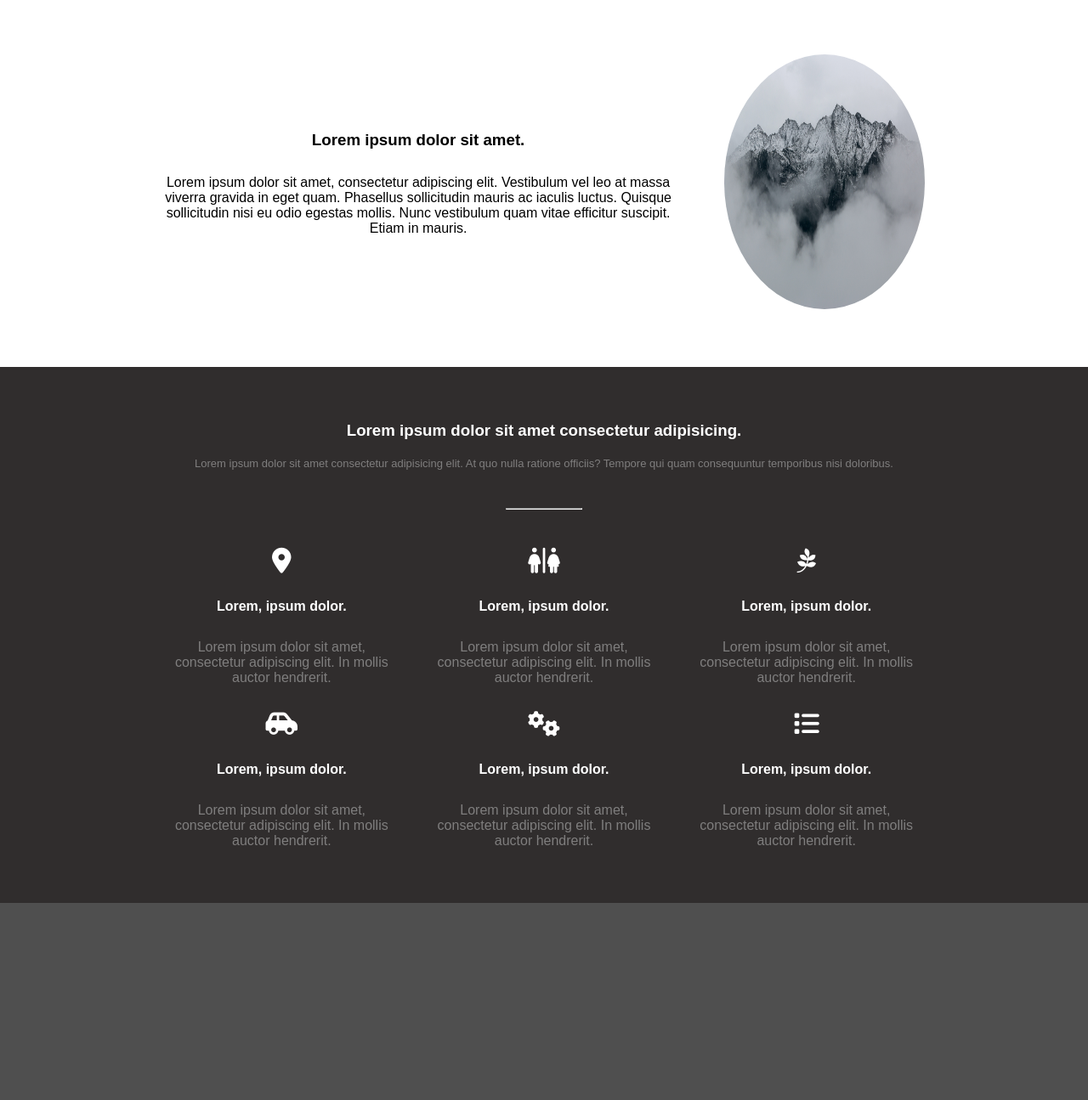
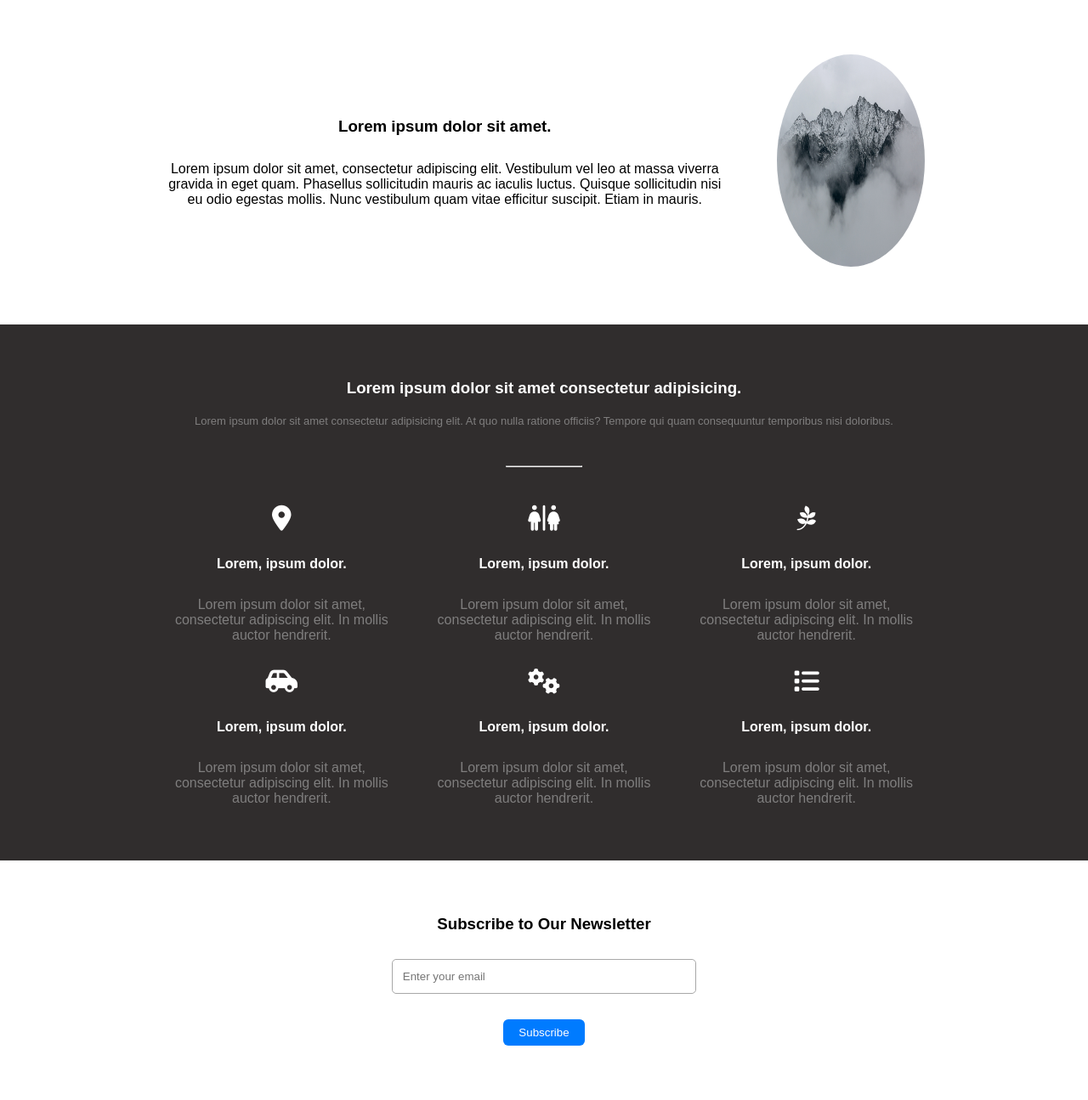
Before and after one commit to tinadjurkovic/Brainster-Challenges, a PHP site: page / in a window 1280 px wide. Shown: the part 800-2095 px from the top of the page at 85% size. Before the commit the page ends 1863 px from the top, so only its background shows below. Run offline with PHP 8.4, Linux system fonts and the light colour scheme; some libraries are stand-ins or nearby versions.

Commit message:
Section 3: completed

```diff
--- a/Challenge - GIT - 01 - Konstantina-Gjurkovic/index.html
+++ b/Challenge - GIT - 01 - Konstantina-Gjurkovic/index.html
@@ -115,6 +115,11 @@
           </div>
         </div>
       </section>
+      <section class="section-three section-inner">
+        <h3>Subscribe to Our Newsletter</h3>
+        <input type="email" id="email" placeholder="Enter your email" />
+        <button>Subscribe</button>
+      </section>
     </main>
   </body>
 </html>
--- a/Challenge - GIT - 01 - Konstantina-Gjurkovic/style.css
+++ b/Challenge - GIT - 01 - Konstantina-Gjurkovic/style.css
@@ -123,8 +123,8 @@ nav {
 }
 
 .section-one .image img {
-  height: 300px;
-  width: 750px;
+  height: 250px;
+  width: 500px;
   border-radius: 50%;
 }
 
@@ -172,3 +172,37 @@ hr {
 .box p {
   color: #7f7e7e;
 }
+
+.section-three {
+  display: flex;
+  flex-direction: column;
+  justify-content: center;
+  align-items: center;
+  text-align: center;
+  gap: 30px;
+}
+
+input {
+  width: 40%;
+  padding: 12px;
+  border: 1px solid #a8a8a8;
+  border-radius: 5px;
+}
+
+input:focus {
+  border-color: black;
+  outline: none;
+}
+
+button {
+  color: white;
+  background-color: #007bff;
+  padding: 8px 18px;
+  border: none;
+  border-radius: 6px;
+  cursor: pointer;
+}
+
+button:hover {
+  background-color: #0056b3;
+}
```
